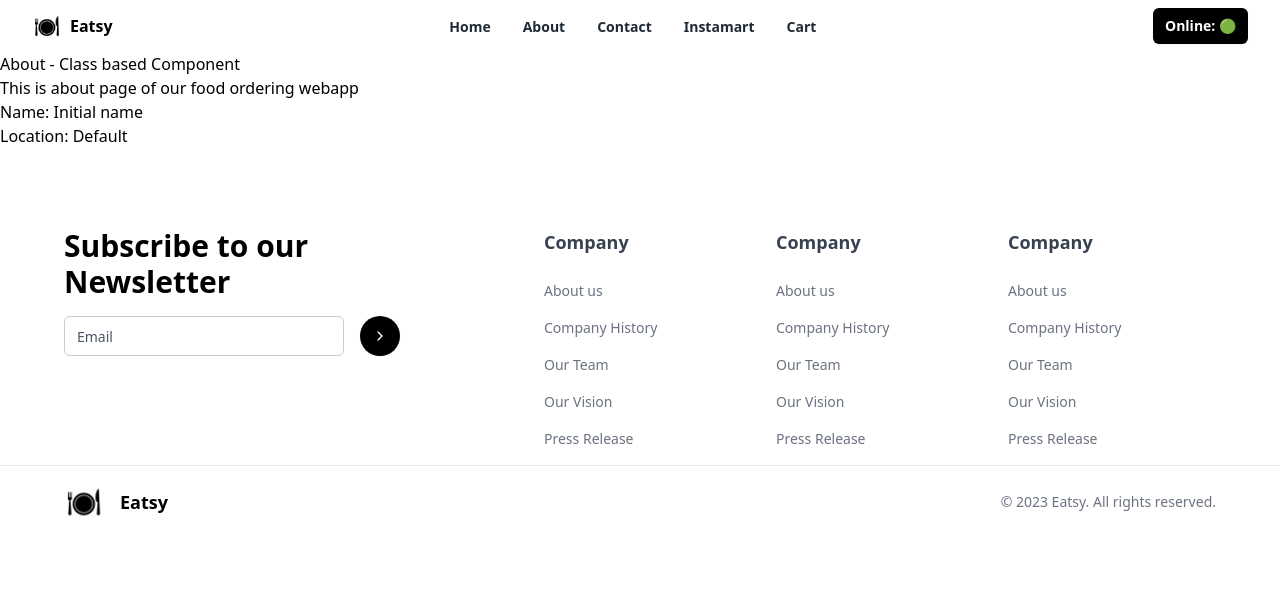
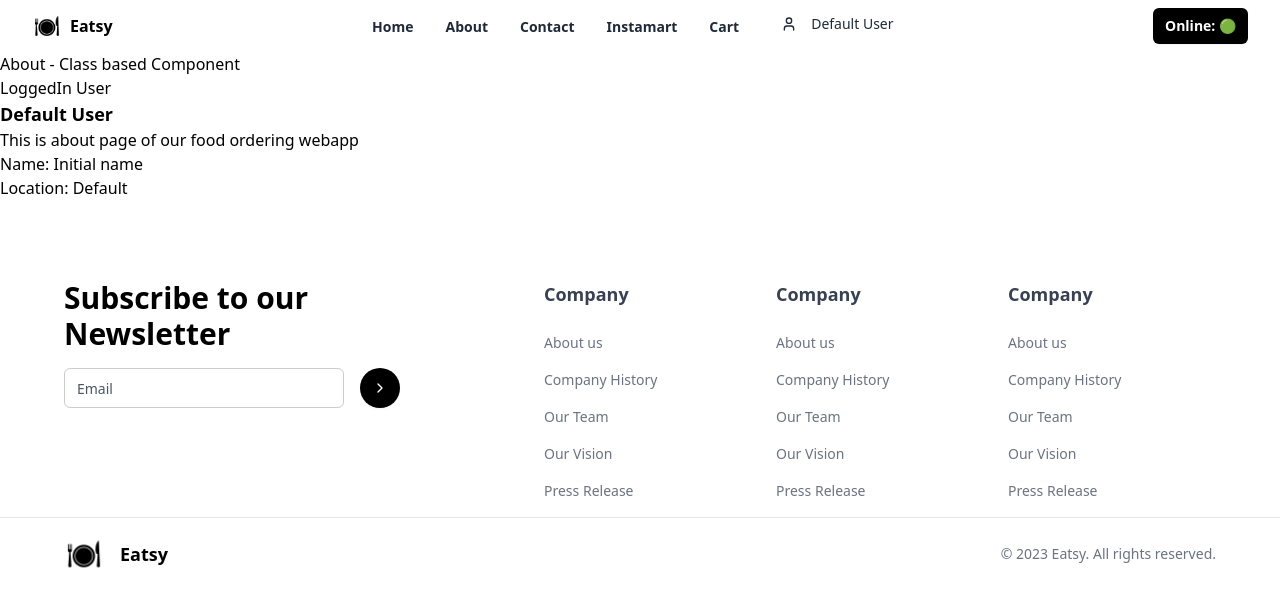
Before and after one commit to SaketKothari/eatsy-food-ordering-webapp, a React (Vite) app: page /about in a window 1280 px wide. Shown: the top 606 px of the page. Built offline with nearby package versions, Linux system fonts and the light colour scheme.

Commit message:
🧐 using context for passing data deeply in compo.

```diff
--- a/src/components/Header.jsx
+++ b/src/components/Header.jsx
@@ -1,13 +1,15 @@
 import { Link } from 'react-router-dom';
-import { Menu, X } from 'lucide-react';
-import { useState } from 'react';
+import { Menu, User, X } from 'lucide-react';
+import { useContext, useState } from 'react';
 
 import logo from '../assets/logo.png';
+import UserContext from '../context/UserContext';
 import useOnlineStatus from '../hooks/useOnlineStatus';
 
 const Header = () => {
   const onlineStatus = useOnlineStatus();
   const [isMenuOpen, setIsMenuOpen] = useState(false);
+  const { loggedInUser } = useContext(UserContext);
 
   const toggleMenu = () => {
     setIsMenuOpen(!isMenuOpen);
@@ -57,6 +59,18 @@ const Header = () => {
                 </Link>
               </li>
             ))}
+
+            {/* Example for context */}
+            <li className="space-x-1 md:space-x-3" aria-current="page">
+              <div className="flex items-center">
+                <span className="mx-2.5 text-gray-800">
+                  <User className="h-4 w-4" />
+                </span>
+                <span className="ml-1 text-sm font-medium text-gray-800 hover:underline">
+                  {loggedInUser}
+                </span>
+              </div>
+            </li>
           </ul>
         </div>
         <div className="hidden lg:block">
@@ -66,6 +80,8 @@ const Header = () => {
           >
             Online: {onlineStatus ? '🟢' : '🔴'}
           </button>
+
+          {/* <li className="font-bold">{loggedInUser}</li> */}
         </div>
         <div className="lg:hidden">
           <Menu onClick={toggleMenu} className="h-6 w-6 cursor-pointer" />
@@ -95,15 +111,15 @@ const Header = () => {
                 <div className="mt-6">
                   <nav className="grid gap-y-4">
                     {menuItems.map((item) => (
-                      <a
+                      <Link
                         key={item.name}
-                        href={item.href}
+                        to={`/${item.name}`}
                         className="-m-3 flex items-center rounded-md p-3 text-sm font-semibold hover:bg-gray-50"
                       >
                         <span className="ml-3 text-base font-medium text-gray-900">
                           {item.name}
                         </span>
-                      </a>
+                      </Link>
                     ))}
                   </nav>
                 </div>
--- a/src/components/RestaurantCard.jsx
+++ b/src/components/RestaurantCard.jsx
@@ -1,8 +1,11 @@
+import { useContext } from 'react';
 import { IMAGE_CDN_URL } from '../utils/constants';
+import UserContext from '../context/UserContext';
 
 const RestaurantCard = (props) => {
   const { resData } = props;
   const { cloudinaryImageId, name, cuisines, avgRating, costForTwo } = resData;
+  const { loggedInUser } = useContext(UserContext);
 
   return (
     <div className="relative h-[400px] w-[300px] rounded-md">
@@ -21,6 +24,9 @@ const RestaurantCard = (props) => {
           </span>
           <span className="mb-2 mr-2 inline-block rounded-full bg-gray-100 px-3 py-1 text-[10px] font-semibold text-gray-900">
             {costForTwo}
+          </span>
+          <span className="mb-2 mr-2 inline-block rounded-full bg-gray-100 px-3 py-1 text-[10px] font-semibold text-gray-900">
+            {loggedInUser}
           </span>
         </div>
       </div>
--- /dev/null
+++ b/src/context/UserContext.js
@@ -0,0 +1,7 @@
+import { createContext } from 'react';
+
+const UserContext = createContext({
+  loggedInUser: 'Default User',
+});
+
+export default UserContext;
--- a/src/pages/About.jsx
+++ b/src/pages/About.jsx
@@ -1,5 +1,6 @@
 import { Component } from 'react';
 import UserClass from '../components/ClassComponent/UserClass';
+import UserContext from '../context/UserContext';
 
 class About extends Component {
   constructor(props) {
@@ -17,6 +18,14 @@ class About extends Component {
     return (
       <div>
         <h1>About - Class based Component</h1>
+        <div>
+          LoggedIn User
+          <UserContext.Consumer>
+            {({ loggedInUser }) => (
+              <h1 className="font-bold text-lg">{loggedInUser}</h1>
+            )}
+          </UserContext.Consumer>
+        </div>
         <h2>This is about page of our food ordering webapp</h2>
         <UserClass name={'First Child'} location={'Gotham'} />
         {/* <UserClass name={'Second Child'} location={'Metropolis'} /> */}
```
